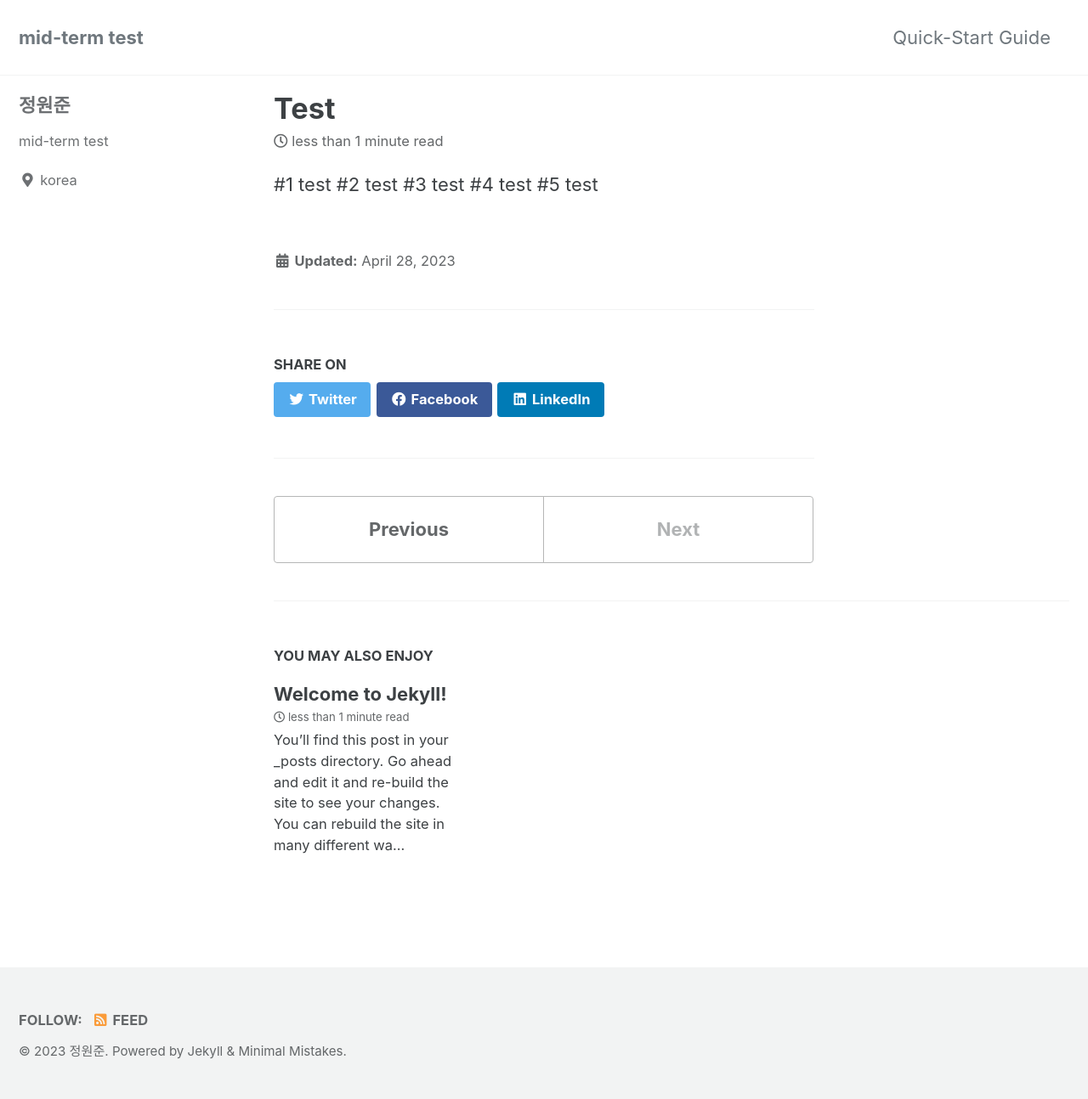
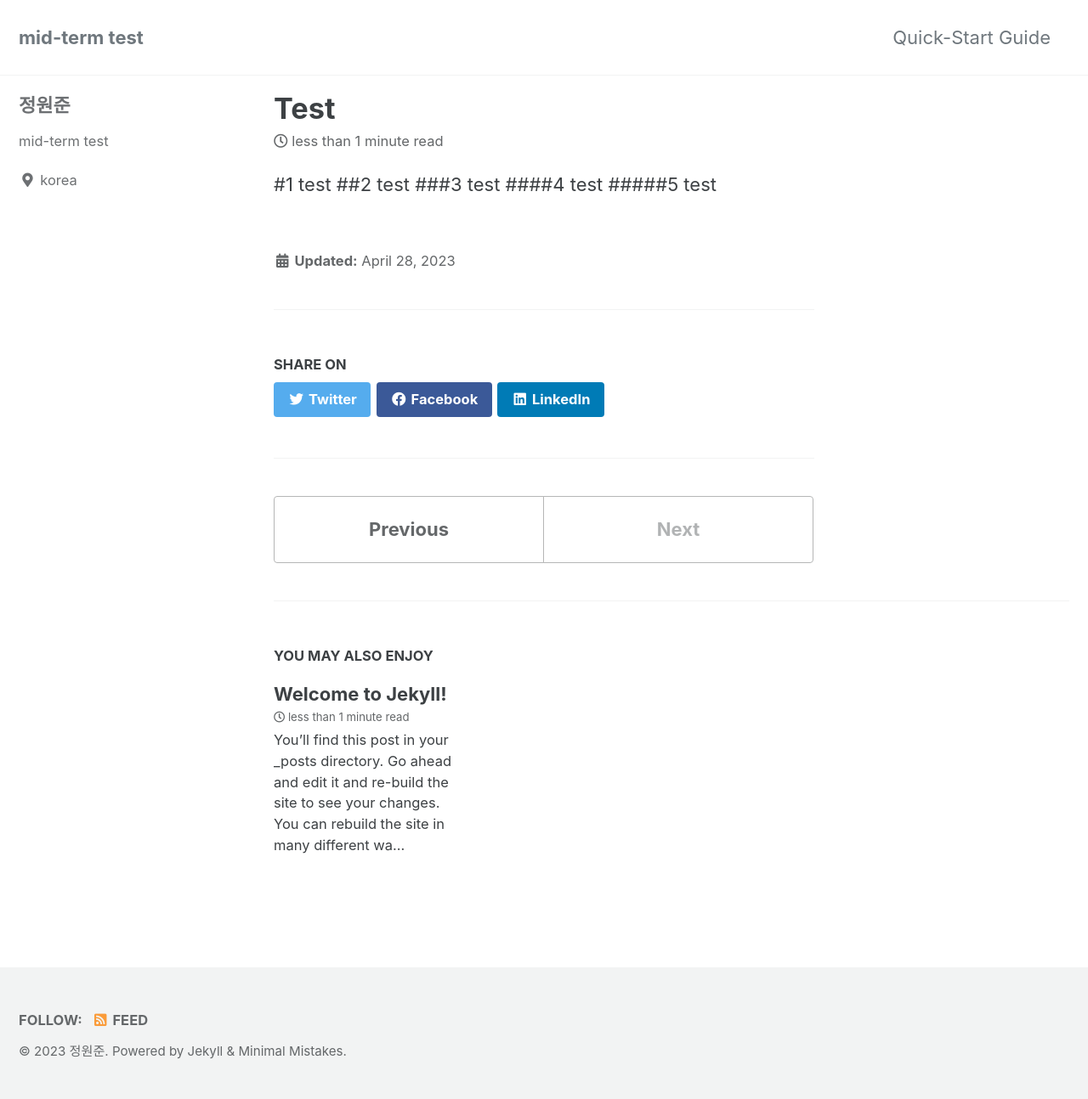
Before and after one commit to Seoulice/Seoulice.github.io, a Jekyll site: the page built from _posts/2023-04-28-test.markdown, in a window 1280 px wide. Shown: the whole page at 85% size. Built offline with Jekyll 4.4.1, drawn with Linux system fonts in a browser that asks for light colours; cached includes are drawn as plain includes.

```diff
--- a/_posts/2023-04-28-test.markdown
+++ b/_posts/2023-04-28-test.markdown
@@ -1,5 +1,5 @@
 #1 test
-#2 test
-#3 test
-#4 test
-#5 test
+##2 test
+###3 test
+####4 test
+#####5 test
```
